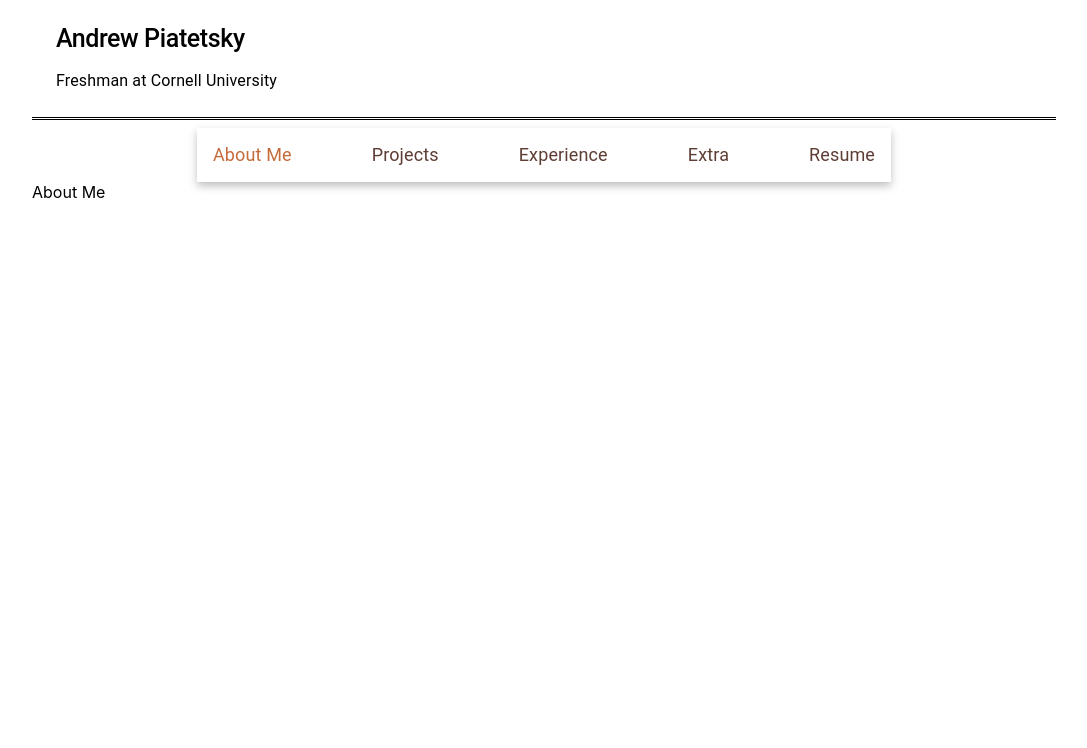
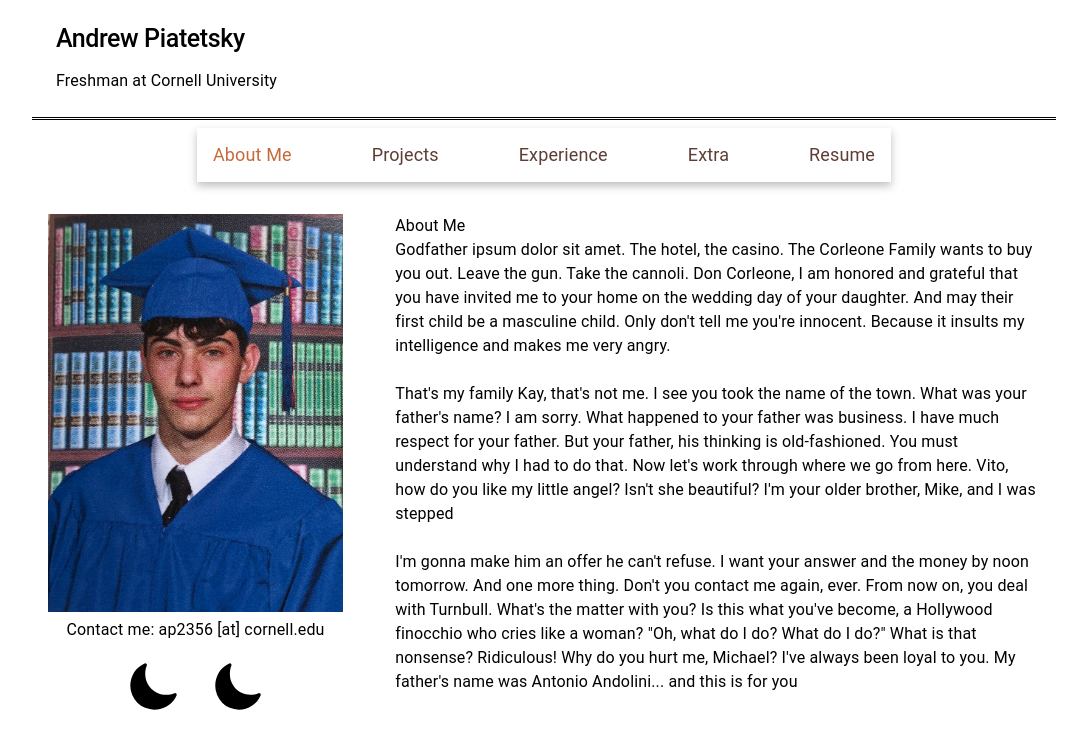
Before and after one commit to drew-pi/apbugs, a React (Create React App) app: page / in a window 1280 px wide. Shown: the top 748 px of the page, without its empty margins (96-1183 px from the left). Built offline with nearby package versions, Linux system fonts and the light colour scheme; the HTML template or start-up script is replaced by a standard one.

Commit message:
added picture of me

```diff
--- a/src/modules/AboutMe/index.tsx
+++ b/src/modules/AboutMe/index.tsx
@@ -1,9 +1,73 @@
+import { Box, Typography} from '@mui/material';
 import React from 'react';
 import Layout from '../Layout';
 
+import selfPhoto from "../../assets/imgs/photo.jpg";
+import moonIcon from "../../assets/icons/moon.svg";
+import sunIcon from "../../assets/icons/sun.svg";
+
 const AboutMe = () => {
     return (
-        <Layout>About Me</Layout>
+        <Layout>
+            <Box sx={{
+                display: "flex",
+                flexDirection: "row",
+                padding: 2,
+                paddingTop: 4,
+            }}>
+                {/* Image and contact links */}
+                <Box sx={{
+                    display: "flex",
+                    flexDirection: "column",
+                    width: "35%",
+                }}>
+                    <Box sx={{
+                        // display: "flex",
+                        // justifyContent: "center",
+                    }}>
+                        <img src={selfPhoto} alt="photo of self" width="85%"/>
+                    </Box>
+
+                    <Box sx={{
+                        width: "85%",
+                    }}>
+                        <Box sx={{
+                            display: "flex",
+                            justifyContent: "center",
+                        }}>
+                            <Typography variant='subtitle1'>Contact me: ap2356 [at] cornell.edu</Typography>
+                        </Box>
+
+                        <Box sx={{
+                            padding: 2,
+                            display: "flex",
+                            flexDirection: "row",
+                            gap: 4,
+                            justifyContent: "center",
+                        }}>
+                            <img src={moonIcon} alt="Icon 1" width="20%"/>
+                            <img src={moonIcon} alt="Icon 1" width="20%"/>
+
+                        </Box>
+                    </Box>
+                </Box>
+
+                {/* Description/blurb */}
+                <Box sx={{
+                    width: "65%",
+                }}>
+                    <Typography>About Me</Typography>
+                    <Typography sx={{paddingBottom: 3,}}>Godfather ipsum dolor sit amet. The hotel, the casino. The Corleone Family wants to buy you out. Leave the gun. Take the cannoli. Don Corleone, I am honored and grateful that you have invited me to your home on the wedding day of your daughter. And may their first child be a masculine child. Only don't tell me you're innocent. Because it insults my intelligence and makes me very angry.</Typography>
+                    <Typography sx={{paddingBottom: 3,}}>That's my family Kay, that's not me. I see you took the name of the town. What was your father's name? I am sorry. What happened to your father was business. I have much respect for your father. But your father, his thinking is old-fashioned. You must understand why I had to do that. Now let's work through where we go from here. Vito, how do you like my little angel? Isn't she beautiful? I'm your older brother, Mike, and I was stepped</Typography>
+                    <Typography sx={{paddingBottom: 3,}}>I'm gonna make him an offer he can't refuse. I want your answer and the money by noon tomorrow. And one more thing. Don't you contact me again, ever. From now on, you deal with Turnbull. What's the matter with you? Is this what you've become, a Hollywood finocchio who cries like a woman? "Oh, what do I do? What do I do?" What is that nonsense? Ridiculous! Why do you hurt me, Michael? I've always been loyal to you. My father's name was Antonio Andolini... and this is for you</Typography>
+                </Box>
+
+
+
+
+            </Box>
+
+        </Layout>
     )
 }
 
--- a/src/modules/Layout/index.tsx
+++ b/src/modules/Layout/index.tsx
@@ -25,7 +25,14 @@ const Layout = ({ children }: LayoutProps) => {
         }}>
             <Header />
             <Navbar />
-            <Box sx={{width: "100%",overflowY: "scroll",display: "flex", flexDirection:"row"}}>{ children }</Box>
+            <Box sx={{
+                width: "100%",
+                overflowY: "scroll",
+                display: "flex",
+                flexDirection:"row",
+                // margin: 2,
+                // marginTop: 4,
+                }}>{ children }</Box>
         </Box>
     )
 }
--- a/src/modules/Projects/index.tsx
+++ b/src/modules/Projects/index.tsx
@@ -185,7 +185,6 @@ const Projects = () => {
                     Projects
                     <ProjectElement props={projectProps}/>
                 </Box>
-
             </Layout>
         </div>
     )
--- a/src/modules/components/projects/index.tsx
+++ b/src/modules/components/projects/index.tsx
@@ -176,7 +176,7 @@ const ProjectElement = ({props}: {props: Props}) => {
                                         color: "#000",
                                     }}>
                                         {subButton.icon !== undefined ? <img src={subButton.icon} width="10px" alt={subButton.name}/> : ''}
-                                        <Link href={subButton.link} sx={{
+                                        <Link href={subButton.link} target="_blank" sx={{
                                             color: "#000",
                                             textDecoration: "none",
                                         }}>
```
Also changed, not shown: src/assets/imgs/photo.jpg (added).
